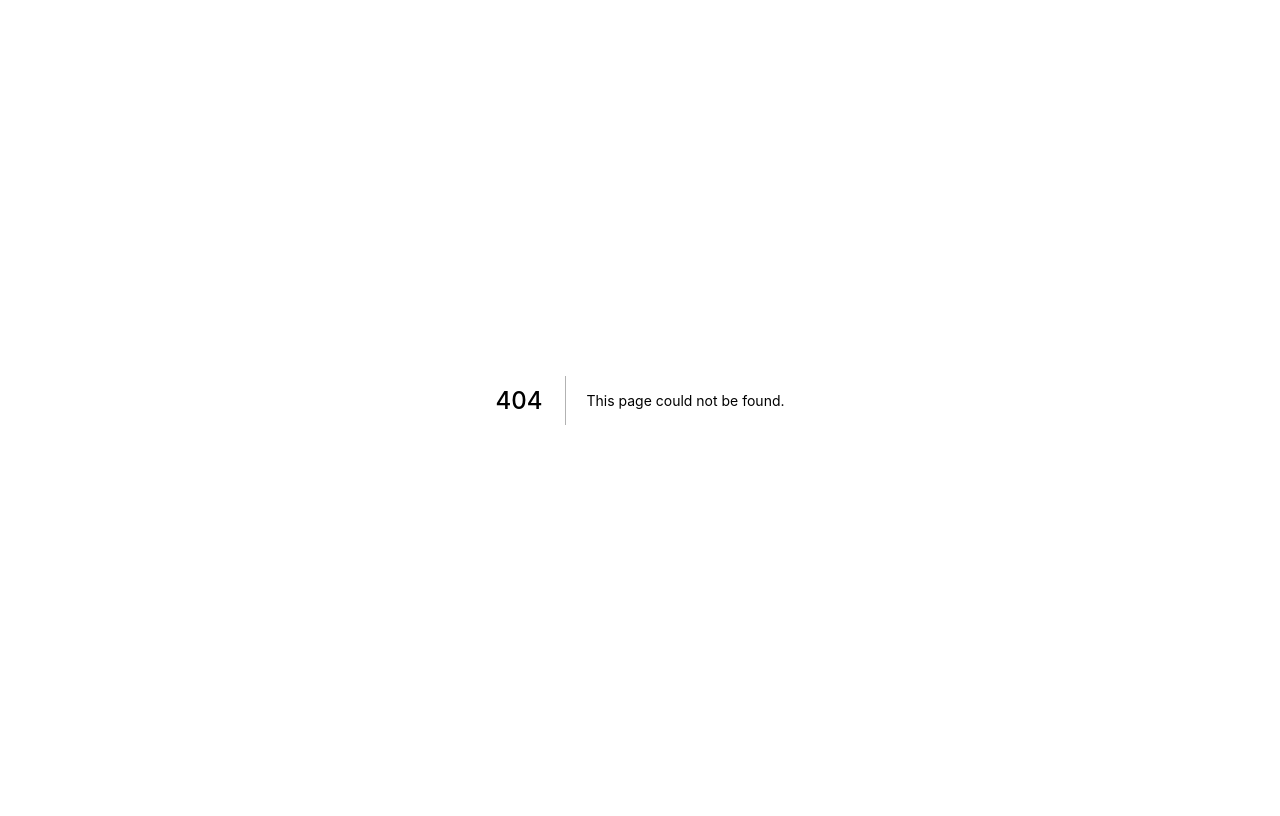
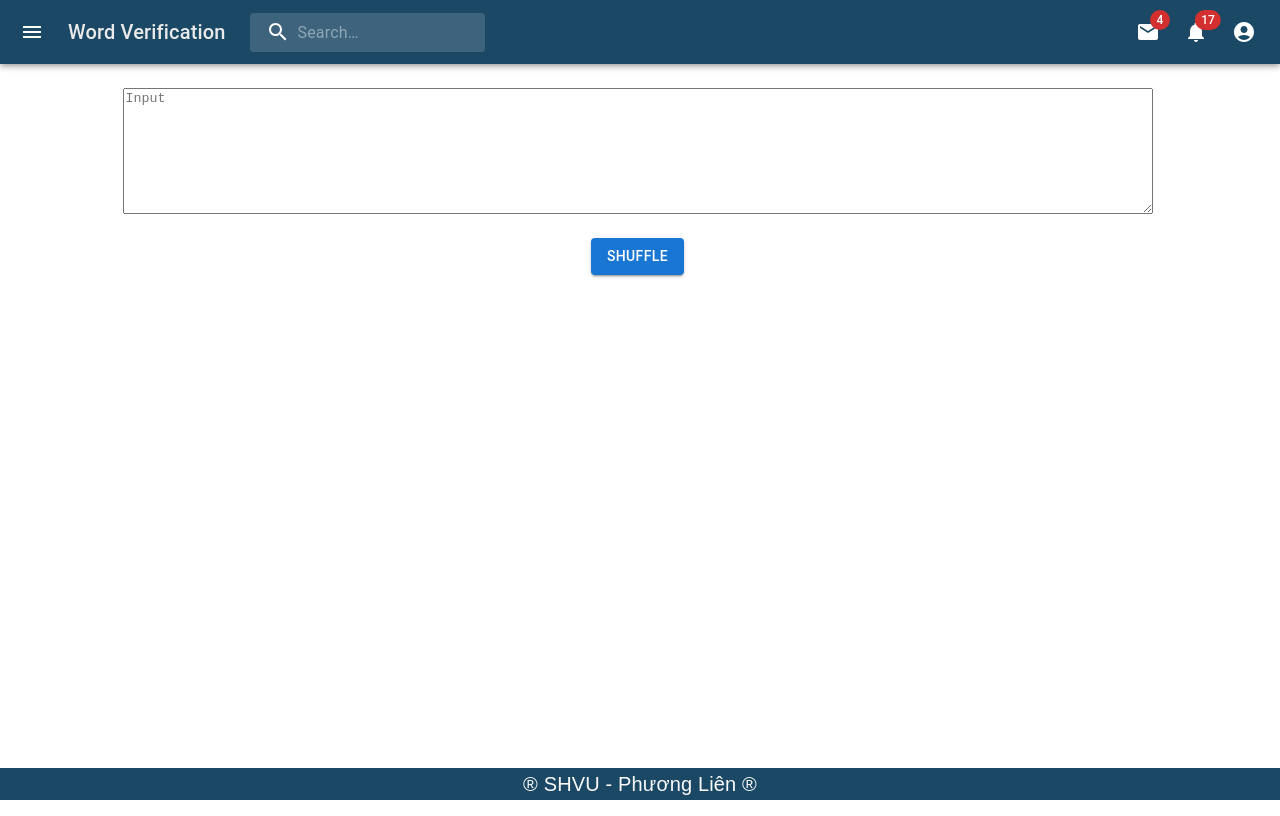
Before and after one commit to vuhson30799/word-verification, a Next.js app in the folder my-client/: page /admin/utils/oral-checking in a window 1280 px wide. Before the commit this address had no page. Built offline with nearby package versions, Linux system fonts and the light colour scheme.

Commit message:
WV-70: add oral checking utils.

```diff
--- a/my-client/components/MySearchAppBar.tsx
+++ b/my-client/components/MySearchAppBar.tsx
@@ -24,6 +24,7 @@ import MuiAppBar, {AppBarProps as MuiAppBarProps} from '@mui/material/AppBar';
 import AddCircleOutlineIcon from '@mui/icons-material/AddCircleOutline';
 import ViewListIcon from '@mui/icons-material/ViewList';
 import BugReportIcon from '@mui/icons-material/BugReport';
+import QuizIcon from '@mui/icons-material/Quiz';
 import Link from 'next/link';
 import styles from '../styles/MySearchAppBar.module.css'
 
@@ -224,6 +225,14 @@ export default function MySearchAppBar() {
                                     <ListItemText primary="Arrange wrong answers"/>
                                 </ListItem>
                             </Link>
+                            <Link href="/admin/utils/oral-checking">
+                                <ListItem button >
+                                    <ListItemIcon>
+                                        <QuizIcon/>
+                                    </ListItemIcon>
+                                    <ListItemText primary="Oral Checking"/>
+                                </ListItem>
+                            </Link>
                         </List>
                         <Divider />
                     </Drawer>
--- /dev/null
+++ b/my-client/pages/admin/utils/OralChecking.module.css
@@ -0,0 +1,23 @@
+.OralCheckingContainer {
+    display: flex;
+    flex-wrap: wrap;
+    flex-direction: column;
+    justify-content: center;
+    align-items: center;
+    gap: 20px;
+}
+
+.InputOralChecking {
+    min-width: 80vw;
+    height: 15vh !important;
+    overflow: scroll !important;
+
+}
+
+.ShuffleButton {
+    max-width: 30vw;
+}
+
+.OutputOralChecking {
+    min-width: 80vw;
+}
--- /dev/null
+++ b/my-client/pages/admin/utils/oral-checking.tsx
@@ -0,0 +1,61 @@
+import {Admin} from "../../../layout/Admin";
+import Box from "@mui/material/Box";
+import styles from "./OralChecking.module.css";
+import {Button, TextareaAutosize} from "@mui/material";
+import React, {useCallback, useState} from "react";
+import {shuffle} from "lodash";
+
+export default function OralChecking() {
+    const [input, setInput] = useState<string>('')
+    const [outputSize, setOutputSize] = useState<number>(1)
+
+    const shuffleWords = useCallback(() => {
+        const shuffledWords = shuffle(input.split("\n")).join("\n")
+        setInput(shuffledWords)
+    }, [input])
+
+    const handleZoomingWord = useCallback((e: React.KeyboardEvent<HTMLTextAreaElement>) => {
+        if (e.metaKey || e.ctrlKey && e.key == '=' || e.key == '-') {
+            e.preventDefault()
+            switch (e.key) {
+                case '=':
+                    setOutputSize(pre => pre + 0.25)
+                    break
+                case '-':
+                    setOutputSize(pre => pre - 0.25)
+                    break
+            }
+        }
+    }, [])
+
+    return (
+        <Admin>
+            <Box className={styles.OralCheckingContainer}>
+                <Box>
+                    <TextareaAutosize className={styles.InputOralChecking}
+                                      aria-label="maximum height"
+                                      placeholder="Input"
+                                      onChange={(e) => setInput(e.target.value)}
+                    />
+                </Box>
+                <Button variant="contained"
+                        className={styles.ShuffleButton}
+                        onClick={shuffleWords}>
+                    Shuffle
+                </Button>
+                {input.length > 0 &&
+                    <Box>
+                        <TextareaAutosize className={styles.OutputOralChecking}
+                                          style={{fontSize: `${outputSize}rem`}}
+                                          aria-label="maximum height"
+                                          placeholder="result after shuffling..."
+                                          readOnly
+                                          onKeyDown={(e) => handleZoomingWord(e)}
+                                          value={input}
+                        />
+                    </Box>
+                }
+            </Box>
+        </Admin>
+    )
+}
```
